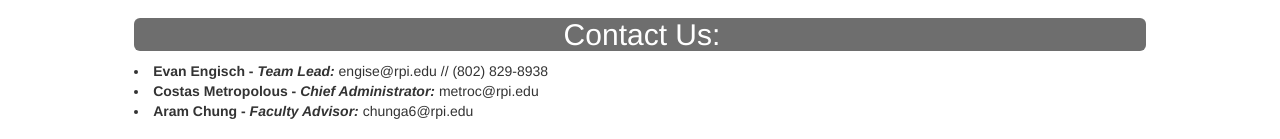
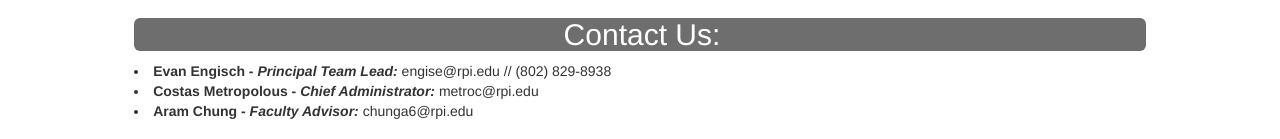
Before and after one commit to UrchinZ/FH_Web, a plain HTML site: page content/contact.html in a window 1280 px wide. Shown: the part 180-319 px from the top of the page. Drawn offline with nearby package versions, Linux system fonts and the light colour scheme.

Commit message:
Updated contact info.

```diff
--- a/content/contact.html
+++ b/content/contact.html
@@ -30,7 +30,7 @@
       <div class="text-center" role="infoHeader">
         <h2>Contact Us:</h2>
       </div>
-        <li><b>Evan Engisch - <i>Team Lead:</i></b> engise@rpi.edu // (802) 829-8938 </li>
+        <li><b>Evan Engisch - <i>Principal Team Lead:</i></b> engise@rpi.edu // (802) 829-8938 </li>
         <li><b>Costas Metropolous - <i>Chief Administrator:</i></b> metroc@rpi.edu</li>
         <li><b>Aram Chung - <i>Faculty Advisor:</i></b> chunga6@rpi.edu</li>
   </div>
```
